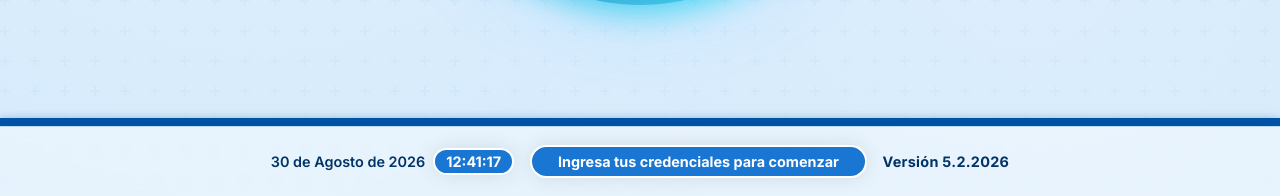
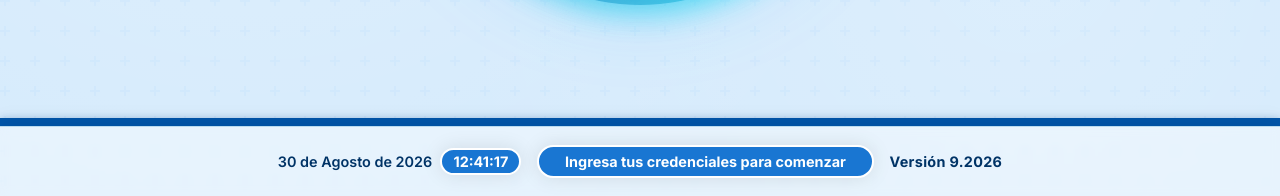
Before and after one commit to AdminDefensoria6/ritaceciliasosa, a plain HTML site: page index.html in a window 1280 px wide. Shown: the part 604-800 px from the top of the page. Drawn offline with Linux system fonts and the light colour scheme; no server answers.

Commit message:
Add files via upload

```diff
--- a/index.html
+++ b/index.html
@@ -1094,7 +1094,7 @@
                 <button class="btn-credenciales" id="btnFooterCredenciales">Ingresa tus credenciales para comenzar</button>
             </div>
             <div class="footer-right">
-                <span class="version-text" id="versionText">Versión 5.2.2026</span>
+                <span class="version-text" id="versionText">Versión 9.2026</span>
             </div>
         </div>
     </footer>
```
